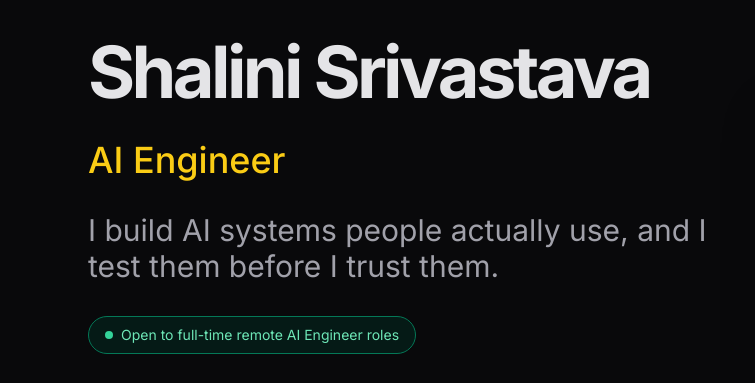
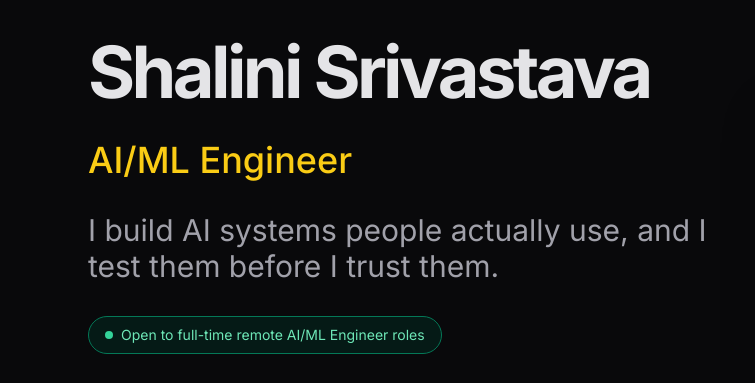
Before and after one commit to Shalini-Srivastavaaa/Shalini-Srivastavaaa.github.io, a plain HTML site: page index.html in a window 1280 px wide. Shown: the part 112-495 px from the top of the page, 0-755 px from the left. Drawn offline with Linux system fonts and the light colour scheme.

Commit message:
Update index.html

```diff
--- a/index.html
+++ b/index.html
@@ -4,12 +4,12 @@
   <meta charset="UTF-8">
   <meta name="viewport" content="width=device-width, initial-scale=1.0">
   <title>Shalini Srivastava | AI/ML Engineer</title>
-  <meta name="description" content="Shalini Srivastava, AI Engineer. I build AI systems people actually use, and I test them before I trust them. Open to full-time remote roles.">
+  <meta name="description" content="Shalini Srivastava, AI/ML Engineer. I build AI systems people actually use, and I test them before I trust them. Open to full-time remote roles.">
 
   <!-- Link preview (LinkedIn, WhatsApp, Slack, email) -->
   <meta property="og:type" content="website">
   <meta property="og:url" content="https://shalini-srivastavaaa.github.io/">
-  <meta property="og:title" content="Shalini Srivastava | AI Engineer">
+  <meta property="og:title" content="Shalini Srivastava | AI/ML Engineer">
   <meta property="og:description" content="I build AI & ML systems people actually use, and I test them before I trust them. Open to full-time remote roles.">
   <meta property="og:image" content="https://raw.githubusercontent.com/Shalini-Srivastavaaa/Shalini-Srivastavaaa.github.io/main/photo.png">
   <meta name="twitter:card" content="summary_large_image">
@@ -62,11 +62,11 @@
       <!-- Left: Text Content -->
       <div class="md:col-span-7 space-y-8">
         <h1 class="text-5xl sm:text-6xl md:text-7xl font-bold tracking-tighter">Shalini Srivastava</h1>
-        <p class="text-2xl md:text-4xl text-yellow-400 font-medium">AI Engineer</p>
+        <p class="text-2xl md:text-4xl text-yellow-400 font-medium">AI/ML Engineer</p>
         <p class="text-2xl md:text-3xl text-zinc-400">I build AI systems people actually use, and I test them before I trust them.</p>
         <p class="inline-flex items-center gap-2 px-4 py-2 border border-emerald-700 bg-emerald-950/50 text-emerald-300 text-sm rounded-full">
           <span class="w-2 h-2 rounded-full bg-emerald-400"></span>
-          Open to full-time remote AI Engineer roles
+          Open to full-time remote AI/ML Engineer roles
         </p>
 
         <div class="flex flex-wrap gap-4">
@@ -448,7 +448,7 @@
         <a href="https://github.com/Shalini-Srivastavaaa" target="_blank" rel="noopener" class="px-10 py-5 border border-zinc-700 hover:border-zinc-400 rounded-3xl text-lg transition flex items-center gap-2"><i class="fa-brands fa-github"></i> GitHub</a>
         <a href="Shalini_Srivastava_AI_Engineer_Resume.pdf" target="_blank" class="px-10 py-5 border border-zinc-700 hover:border-zinc-400 rounded-3xl text-lg transition flex items-center gap-2"><i class="fa-solid fa-file-arrow-down"></i> Résumé</a>
       </div>
-      <p class="mt-12 text-zinc-500">© 2026 Shalini Srivastava · AI Engineer</p>
+      <p class="mt-12 text-zinc-500">© 2026 Shalini Srivastava · AI/ML Engineer</p>
     </div>
   </footer>
 
```
